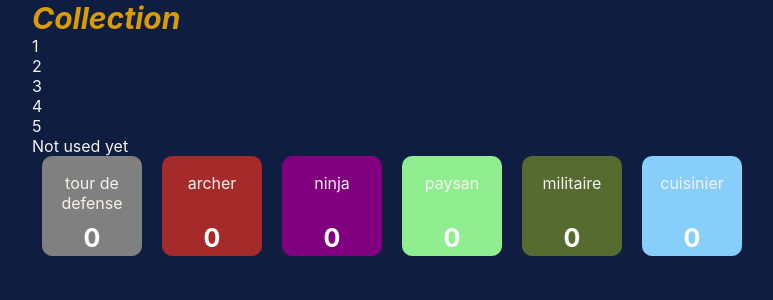
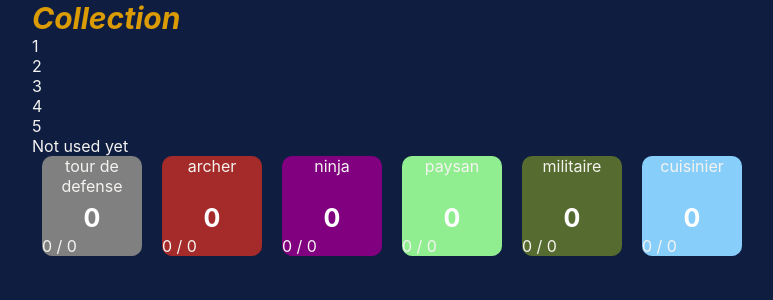
Before and after one commit to ThomasLaforge/merge-master, a React (Create React App) app in the folder client/: page /collection in a window 1280 px wide. Shown: the top 300 px of the page, without its empty margins (68-841 px from the left). Built offline with nearby package versions, Linux system fonts and the light colour scheme.

Commit message:
render chest heroes

```diff
--- a/client/src/components/Hero/index.tsx
+++ b/client/src/components/Hero/index.tsx
@@ -1,3 +1,4 @@
+import { ReactNode } from 'react'
 import {HeroType} from '../../modules/definitions'
 import MyHero from '../../modules/Hero'
 
@@ -28,20 +29,43 @@ const getHeroName = (type: HeroType) => {
 
 interface HeroProps {
     id: HeroType,
-    number?: number
+    number?: number,
 }
 
-export default function Hero(props: HeroProps){
-    const {id, number} = props
-    const hero = new MyHero(number)
-    const {level} = hero
+interface BaseHeroProps extends HeroProps {
+    children: ReactNode
+}
+
+export default function BaseHero(props: BaseHeroProps){
+    const {id, number, children} = props
 
     return <div className={"hero " + getHeroClassName(id)}>
         <div className="hero-name">
             {getHeroName(id)}
         </div>
-        {(level || level === 0) &&
-            <div className="hero-level">{level}</div>
-        }
+        {children}
     </div>
 }
+
+export function CollectionHero(props: HeroProps){
+    const {number} = props
+    const hero = new MyHero(number)
+    const {level, currentOnLevel, neededForNextLevel} = hero.stockState
+    return (
+        <BaseHero {...props}>
+            <div className="hero-collection-stats">
+                <div className="hero-level">{level || 0}</div>
+                <div className="hero-next-level-info">{currentOnLevel} / {neededForNextLevel}</div>
+            </div>
+        </BaseHero>
+    )
+}
+
+export function ChestHero(props: HeroProps){
+    const {number} = props
+    return (
+        <BaseHero {...props}>
+            <div className="hero-chest-number">x {number}</div>
+        </BaseHero>
+    )
+}
--- a/client/src/components/HeroesList/index.tsx
+++ b/client/src/components/HeroesList/index.tsx
@@ -1,6 +1,6 @@
 import {db} from '../../index'
 // import MyHero from "../modules/Hero"
-import Hero from '../Hero/index'
+import { CollectionHero } from '../Hero/index'
 import {getAllHeroes, HeroType} from '../../modules/definitions'
 
 import './style.scss'
@@ -15,7 +15,7 @@ export default function HeroesList(){
                 const myData = myHeroes.find(myH => myH.id === hType)
                 // const hero = new MyHero(myData?.number)
                 return <div className="heroes-list-elt" key={k}>
-                    <Hero id={hType} number={myData?.number} />
+                    <CollectionHero id={hType} number={myData?.number} />
                 </div>
             })}
         </div>
--- a/client/src/modules/Hero.ts
+++ b/client/src/modules/Hero.ts
@@ -10,19 +10,18 @@ export default class Hero {
     get stockState(){
         let rest = this.amount
         let level = 0
+        let levelNeedings = 0
+
         while(rest > 0){
-            rest -= Math.pow(2, level + 1)
             level++
+            levelNeedings = Math.pow(2, level)
+            rest -= levelNeedings
         }
-        console.log({
-            level,
-            neededForNextLevel: Math.pow(2, level),
-            currentOnLevel: -rest
-        })
+
         return {
             level,
-            neededForNextLevel: Math.pow(2, level + 1),
-            currentOnLevel: -rest
+            neededForNextLevel: levelNeedings,
+            currentOnLevel: levelNeedings - Math.abs(rest)
         }
     }
 
--- a/client/src/modules/definitions.ts
+++ b/client/src/modules/definitions.ts
@@ -18,6 +18,8 @@ export function getAllHeroes(){
     ]
 }
 
+export const NB_HERO_TYPE =  getAllHeroes().length
+
 export interface HeroStats {
 
 }
--- /dev/null
+++ b/client/src/modules/tools.ts
@@ -0,0 +1,8 @@
+export function shuffle(arr: any[]) {
+    const array = arr.slice()
+    for (let i = array.length - 1; i > 0; i--) {
+      let j = Math.floor(Math.random() * (i + 1));
+      [array[i], array[j]] = [array[j], array[i]];
+    }
+    return array
+  }
--- a/client/src/pages/Store.tsx
+++ b/client/src/pages/Store.tsx
@@ -1,5 +1,6 @@
 import { useState } from "react"
 import { db } from ".."
+import { ChestHero } from "../components/Hero"
 import { Page } from "../components/Page"
 import { Chest, generateRandomChest } from "../modules/UI"
 
@@ -24,7 +25,12 @@ export default function Store(){
             </button>
 
             {chest.length > 0 &&
-                <div>Chest content:</div>
+                <div className="chest-content">
+                    <div className="chest-content-title">Chest content:</div>
+                    <div className="chest-content-heroes">
+                        {chest.map(h => <ChestHero {...h} key={h.id} />)}
+                    </div>
+                </div>
             }
     </Page>
 }
```
